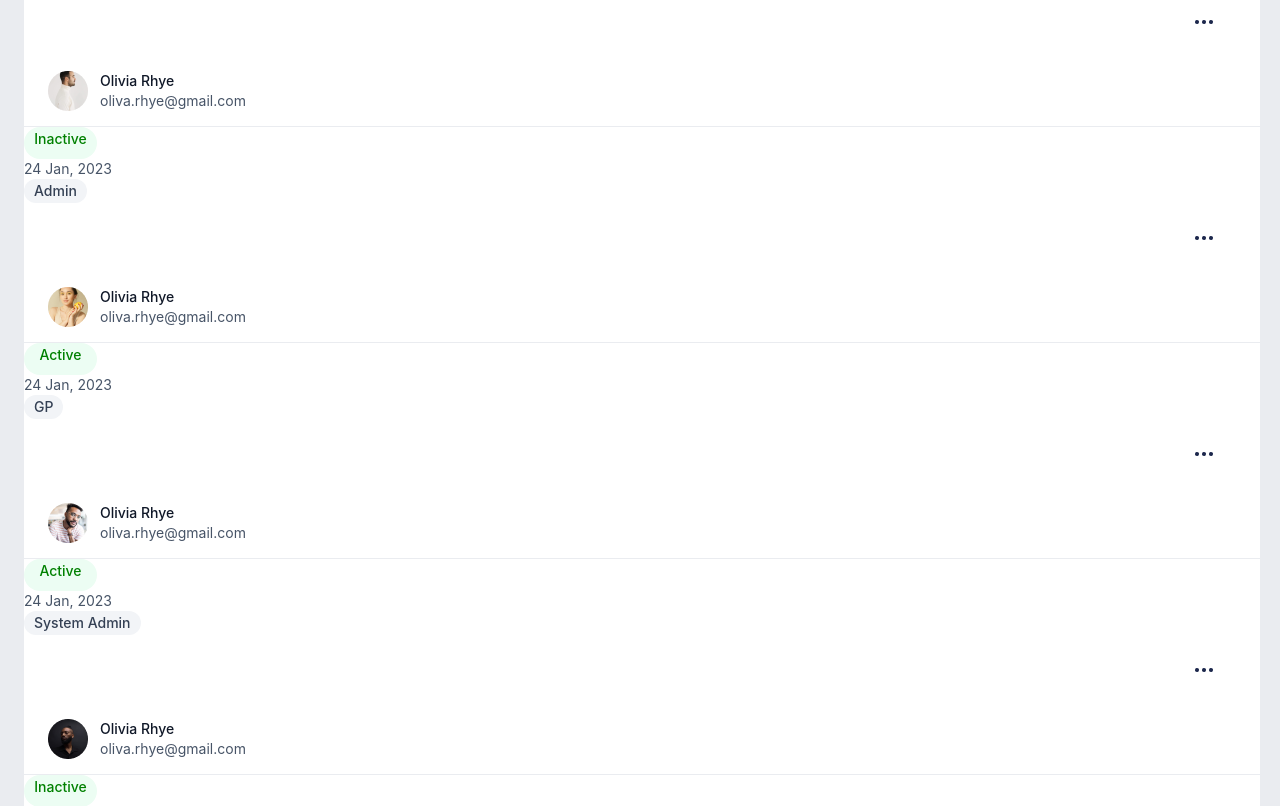
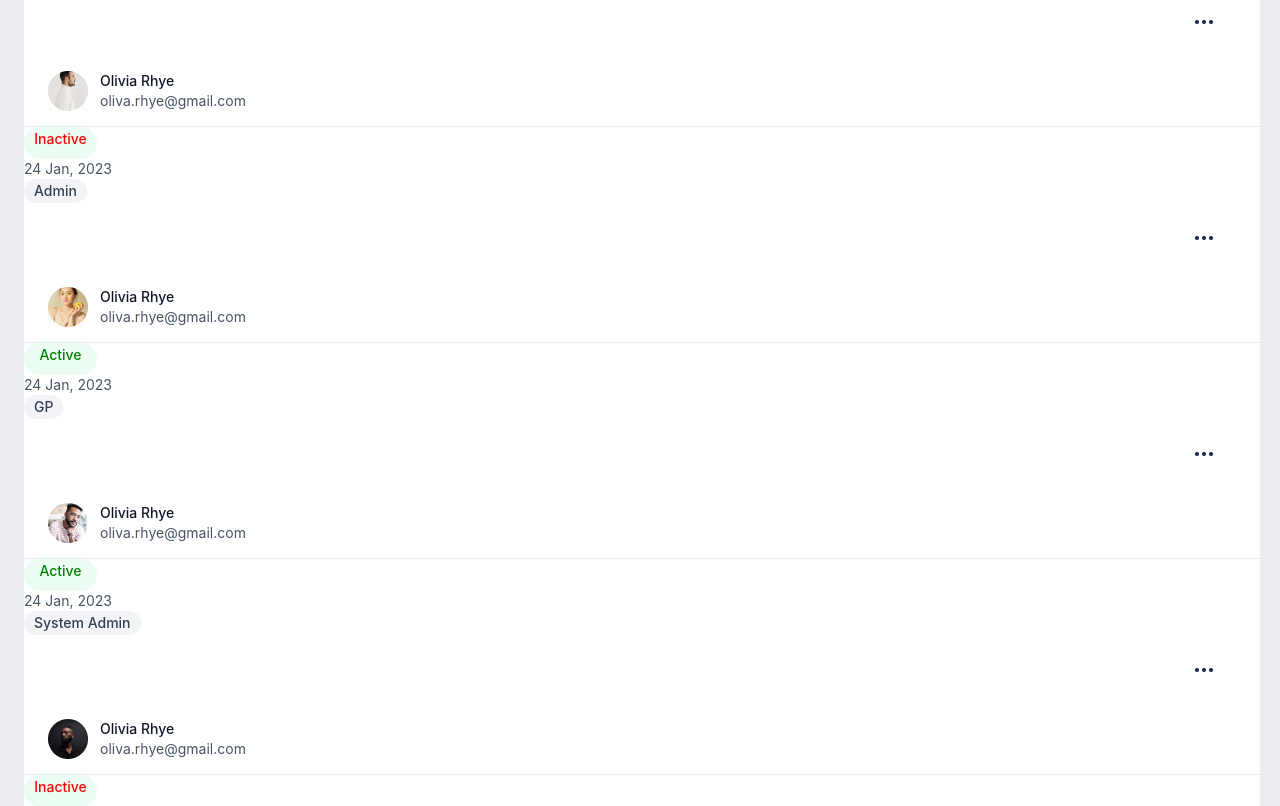
Before and after one commit to abdullahamin09/Dashboard, a React (Vite) app: page / in a window 1280 px wide. Shown: the part 2060-2866 px from the top of the page. Built offline with nearby package versions, Linux system fonts and the light colour scheme.

Commit message:
Inactive-change

```diff
--- a/src/components/StaffDet.jsx
+++ b/src/components/StaffDet.jsx
@@ -24,7 +24,7 @@ function StaffDet(props) {
     };
   }, []);
 
-  const statusClass = props.status === 'inactive' ? 'red-status':'green-status';
+  const statusClass = props.status === 'Inactive' ? 'red-status':'green-status';
   return (
     <div>
       <div className="staff-dets-info-wrap grid grid-cols-12">
```
